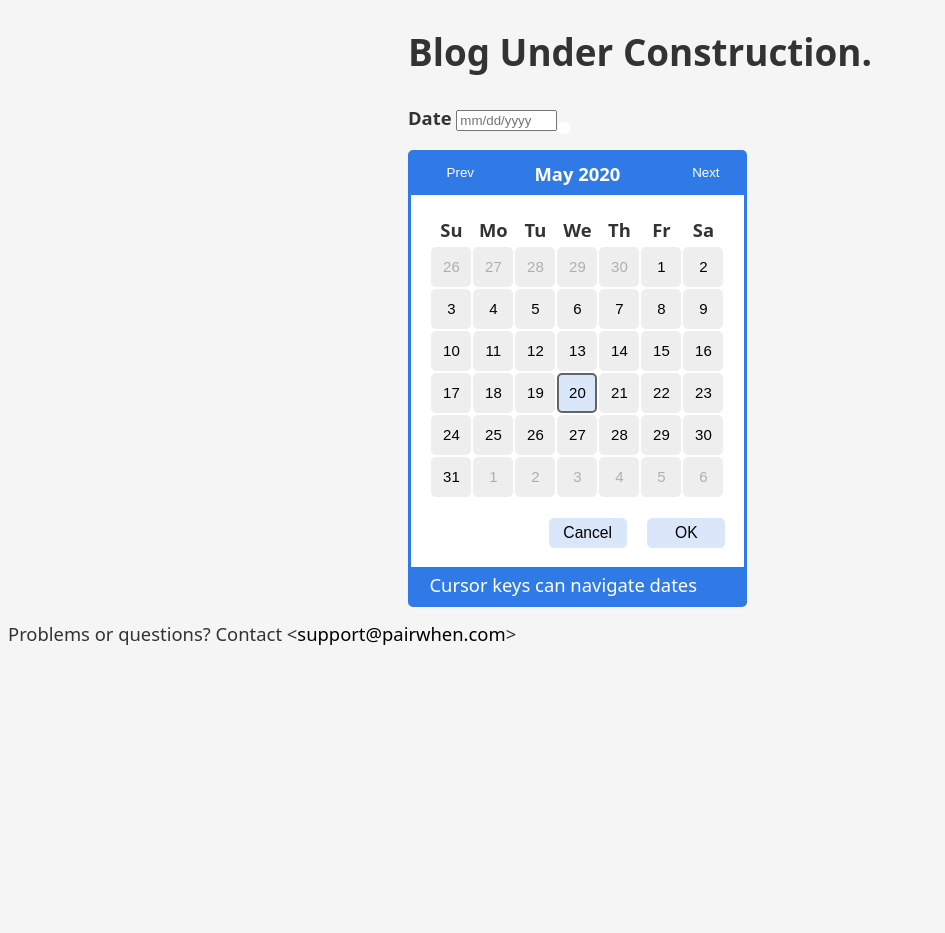
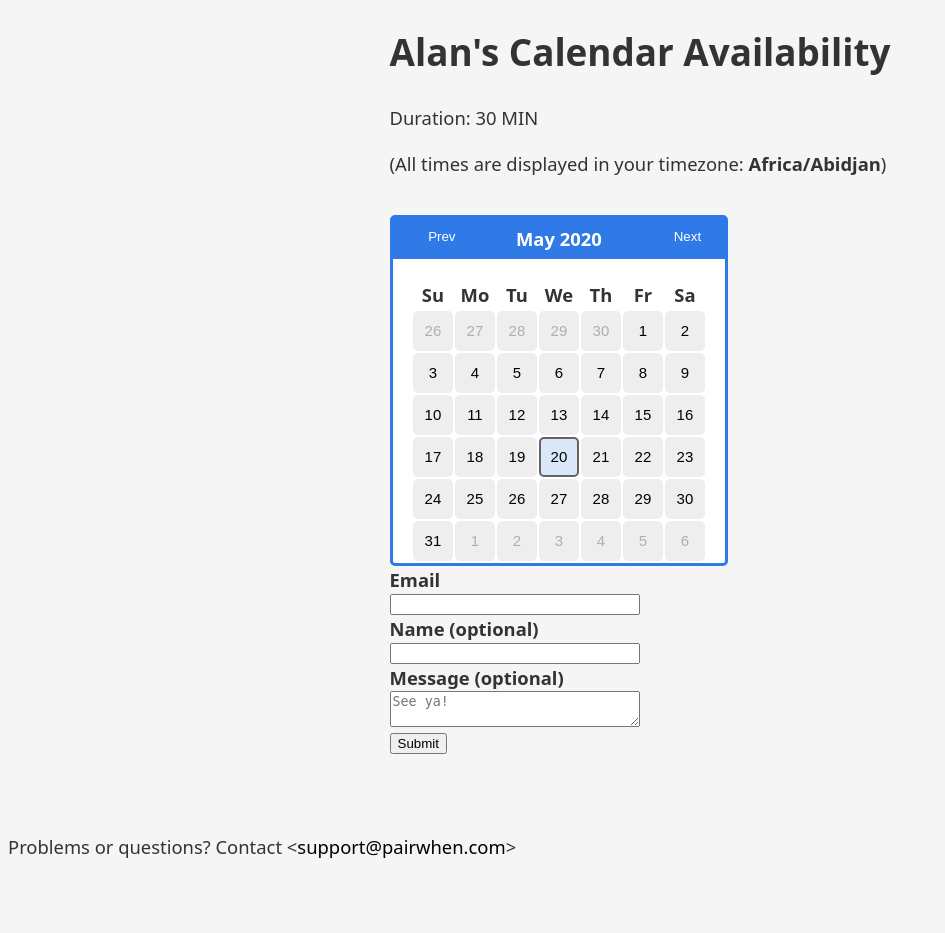
Before and after one commit to linstantnoodles/pairwhen, a Flask app: template main/templates/calendar.html in a window 1280 px wide. Shown: the part 88-1021 px from the top of the page, without its empty margins (0-945 px from the left). Before the commit the page ends 733 px from the top, so only its background shows below. Run offline with Flask 2, Linux system fonts and the light colour scheme; the template is opened without the code that fills it, so the values that code supplies are empty; some libraries are stand-ins or nearby versions.

Commit message:
update with calendar picker

```diff
--- a/main/static/css/datepicker.css
+++ b/main/static/css/datepicker.css
@@ -33,10 +33,10 @@
 }
 
 .datepicker .datepickerDialog {
-  position: absolute;
+  /*position: absolute;*/
   clear: both;
   border: 3px solid hsl(216, 80%, 55%);
-  margin-top: 1em;
+  /*margin-top: 1em;*/
   border-radius: 5px;
   padding: 0;
   background-color: #fff;
--- a/main/static/js/calendar-button.js
+++ b/main/static/js/calendar-button.js
@@ -114,18 +114,3 @@ CalendarButtonInput.prototype.handleFocus = function () {
 };
 
 // Initialize menu button date picker
-
-window.addEventListener('load' , function () {
-
-  var datePickers = document.querySelectorAll('.datepicker');
-
-  datePickers.forEach(function (dp) {
-    var inputNode   = dp.querySelector('input');
-    var buttonNode  = dp.querySelector('button');
-    var dialogNode  = dp.querySelector('[role=dialog]');
-
-    var datePicker = new DatePicker(inputNode, buttonNode, dialogNode);
-    datePicker.init();
-  });
-
-});
--- a/main/static/js/datepicker-day.js
+++ b/main/static/js/datepicker-day.js
@@ -166,9 +166,7 @@ DatePickerDay.prototype.handleMouseDown = function (event) {
   else {
     this.datepicker.setTextboxDate(this.day);
     // this.datepicker.hide();
-    // this.datepicker.setSelectedDay(this.day);
-    this.domNode.setAttribute('tabindex', '0');
-
+    this.datepicker.setActiveDay(this.domNode);
   }
 
   event.stopPropagation();
@@ -177,5 +175,5 @@ DatePickerDay.prototype.handleMouseDown = function (event) {
 };
 
 DatePickerDay.prototype.handleFocus = function () {
-  this.datepicker.setMessage(this.datepicker.messageCursorKeys);
+  // this.datepicker.setMessage(this.datepicker.messageCursorKeys);
 };
--- a/main/static/js/datepicker.js
+++ b/main/static/js/datepicker.js
@@ -21,6 +21,7 @@ var DatePicker = function (inputNode, buttonNode, dialogNode) {
   this.messageNode = dialogNode.querySelector('.message');
 
   this.dateInput = new CalendarButtonInput(this.inputNode, this.buttonNode, this);
+  this.callback = null;
 
   this.MonthYearNode = this.dialogNode.querySelector('.monthYear');
 
@@ -35,6 +36,7 @@ var DatePicker = function (inputNode, buttonNode, dialogNode) {
   this.tbodyNode = this.dialogNode.querySelector('table.dates tbody');
 
   this.lastRowNode = null;
+  this.activeNode = null;
 
   this.days = [];
 
@@ -60,15 +62,15 @@ var DatePicker = function (inputNode, buttonNode, dialogNode) {
 
 };
 
-DatePicker.prototype.init = function () {
-
+DatePicker.prototype.init = function (callback) {
+  this.callback = callback;
   this.dateInput.init();
 
-  this.okButtonNode.addEventListener('click', this.handleOkButton.bind(this));
-  this.okButtonNode.addEventListener('keydown', this.handleOkButton.bind(this));
+  // this.okButtonNode.addEventListener('click', this.handleOkButton.bind(this));
+  // this.okButtonNode.addEventListener('keydown', this.handleOkButton.bind(this));
 
-  this.cancelButtonNode.addEventListener('click', this.handleCancelButton.bind(this));
-  this.cancelButtonNode.addEventListener('keydown', this.handleCancelButton.bind(this));
+  // this.cancelButtonNode.addEventListener('click', this.handleCancelButton.bind(this));
+  // this.cancelButtonNode.addEventListener('keydown', this.handleCancelButton.bind(this));
 
   this.prevMonthNode.addEventListener('click', this.handlePreviousMonthButton.bind(this));
   this.nextMonthNode.addEventListener('click', this.handleNextMonthButton.bind(this));
@@ -81,8 +83,8 @@ DatePicker.prototype.init = function () {
 
   this.nextYearNode.addEventListener('keydown', this.handleNextYearButton.bind(this));
 
-  document.body.addEventListener('mousedown', this.handleBackgroundMouseDown.bind(this), true);
-  document.body.addEventListener('mouseup', this.handleBackgroundMouseUp.bind(this), true);
+  //document.body.addEventListener('mousedown', this.handleBackgroundMouseDown.bind(this), true);
+  //document.body.addEventListener('mouseup', this.handleBackgroundMouseUp.bind(this), true);
 
   // Create Grid of Dates
 
@@ -153,9 +155,13 @@ DatePicker.prototype.showLastRow = function () {
   this.lastRowNode.style.visibility = 'visible';
 };
 
-DatePicker.prototype.setSelectedDay = function(date) {
-  console.log(date);
-  date.domNode.setAttribute('tabindex', '0');
+DatePicker.prototype.setActiveDay = function(node) {
+  if (this.activeNode) {
+    this.activeNode.setAttribute('tabindex', '-1');
+  }
+  this.activeNode = node;
+  this.callback(node);
+  node.setAttribute('tabindex', '0');
 };
 
 DatePicker.prototype.setFocusDay = function (flag) {
@@ -219,7 +225,7 @@ DatePicker.prototype.isOpen = function () {
 };
 
 DatePicker.prototype.hide = function () {
-
+  return;
   this.setMessage('');
 
   this.dialogNode.style.display = 'none';
--- a/main/templates/calendar.html
+++ b/main/templates/calendar.html
@@ -1,24 +1,86 @@
 {% extends 'base.html' %}
 {% block styles %}
   <link rel="stylesheet" href="{{ url_for('static', filename='css/datepicker.css') }}">
+  <style type="text/css">
+    #date-picker-container {
+      display: flex;
+      flex-direction: row;
+      width: 500px;
+      justify-content: space-between;
+    }
+
+    #id-textbox-1{
+      display: none;
+    }
+
+    .u--hide {
+      display: none;
+    }
+
+    .calendar-form {
+      display: flex;
+      flex-direction: column;
+      width: 50%;
+    }
+
+    .time-list {
+      transform: translateX(-20%);
+      -webkit-transform: translateX(-20%);
+      height: 350px;
+      overflow: scroll;
+    }
+
+    .slide-in {
+        animation: slide-in 0.5s forwards;
+        -webkit-animation: slide-in 0.5s forwards;
+    }
+
+    @keyframes slide-in {
+      100% { transform: translateX(0%); }
+    }
+    @-webkit-keyframes slide-in {
+        100% { -webkit-transform: translateX(0%); }
+    }
+
+    .slide-out {
+      animation: slide-out 0.5s forwards;
+      -webkit-animation: slide-out 0.5s forwards;
+    }
+
+    @keyframes slide-out {
+        100% { transform: translateX(0%); }
+    }
+
+    @-webkit-keyframes slide-out {
+        100% { -webkit-transform: translateX(0%); }
+    }
+
+    @keyframes slide-out {
+        0% { transform: translateX(0%); }
+        100% { transform: translateX(-100%); }
+    }
+
+    @-webkit-keyframes slide-out {
+        0% { -webkit-transform: translateX(0%); }
+        100% { -webkit-transform: translateX(-100%); }
+    }
+  </style>
 {% endblock %}
 
 {% block content %}
 <div class="calendar">
-  <h1>Blog Under Construction.</h1>
+  <h1>Alan's Calendar Availability</h1>
+  <p>Duration: 30 MIN</p>
+  <p class="tz-info-invite">(All times are displayed in your timezone: <span id="timezone"></span>)</p>
+  <div id="date-picker-container">
     <div id="myDatepicker" class="datepicker">
-  <div class="date">
-    <label for="id-textbox-1">
-      Date
-    </label>
         <input type="text"
                placeholder="mm/dd/yyyy"
                id="id-textbox-1"
                aria-autocomplete="none">
-    <button class="icon" aria-label="Choose Date">
+        <!-- <button class="icon" aria-label="Choose Date">
           <span class="fa fa-calendar-alt fa-2x"></span>
-    </button>
-  </div>
+        </button> -->
       <div id="id-datepicker-1"
            class="datepickerDialog"
            role="dialog"
@@ -319,7 +381,7 @@
             </tr>
           </tbody>
         </table>
-    <div class="dialogButtonGroup">
+        <!-- <div class="dialogButtonGroup">
           <button class="dialogButton" value="cancel">
             Cancel
           </button>
@@ -328,14 +390,75 @@
           </button>
         </div>
         <div class="message" aria-live="polite">
-      Test
+        </div>-->
       </div>
     </div>
+      {% for key, value in availability.items() %}
+      <ol id="curr-times" class="u--hide time-list {{ key }}">
+        {% for time in value %}
+          <li>
+            <div>
+            <span class="time-range-available">{{ time }}</span>
             </div>
+            <input type="radio" value="{{ time }}" name="available_time">
+          </li>
+        {% endfor %}
+      </ol>
+      {% endfor %}
+    </div>
+    <form id="form" action="/calendar/linalan" method="POST">
+      <input type="hidden" name="timezone" id="timezone_value"/>
+      <div class="calendar-form">
+          <label for="email">Email</label>
+          <input id="email" type="email" name="email" required/>
+          <label for="name">Name (optional)</label>
+          <input id="name" type="text" name="name"/>
+          <label for="message">Message (optional)</label>
+          <textarea id="message" type="text" name="message" placeholder="See ya!"></textarea>
+      </div>
+      <button type="submit">Submit</button>
+    </form>
+    <br>
     {% block scripts %}
+      <script type="text/javascript" src="{{ url_for('static', filename='js/moment-min.js') }}"></script>
+      <script type="text/javascript" src="{{ url_for('static', filename='js/moment-timezone.js') }}"></script>
       <script type="text/javascript" src="{{ url_for('static', filename='js/datepicker.js') }}"></script>
       <script type="text/javascript" src="{{ url_for('static', filename='js/calendar-button.js') }}"></script>
       <script type="text/javascript" src="{{ url_for('static', filename='js/datepicker-day.js') }}"></script>
+      <script type="text/javascript">
+          const timezone = moment.tz.guess();
+        let tzElement = document.getElementById("timezone");
+        let tzValueElement = document.getElementById("timezone_value"); // send to server
+        tzElement.innerHTML = timezone;
+        tzValueElement.value = timezone;
+        window.addEventListener('load' , function () {
+          let myWeekMap = ["sunday", "monday", "tuesday", "wednesday", "thursday", "friday", "saturday"];
+          let currWeekday = null;
+          var datePickers = document.querySelectorAll('.datepicker');
+          datePickers.forEach(function (dp) {
+            var inputNode   = dp.querySelector('input');
+            var buttonNode  = dp.querySelector('button');
+            var dialogNode  = dp.querySelector('[role=dialog]');
+            var datePicker = new DatePicker(inputNode, buttonNode, dialogNode);
+            datePicker.init((pickedDate) => {
+              let value = pickedDate.getAttribute("data-date");
+              let parts = value.split('-');
+              let mydate = new Date(parts[0], parts[1] - 1, parts[2]);
+              let day = mydate.getDay();
+              if (currWeekday) {
+                currWeekday.classList.add("u--hide");
+                currWeekday.classList.remove("slide-in");
+                // Force reflow so that we can repeat the animation if double clicked on same weekday
+                void currWeekday.offsetWidth;
+              }
+              let elements = document.getElementsByClassName(myWeekMap[day]);
+              elements[0].classList.remove("u--hide");
+              elements[0].classList.add("slide-in");
+              currWeekday = elements[0];
+            });
+          });
+        });
+      </script>
     {% endblock %}
 </div>
 {% endblock %}
```
Also changed, not shown: main/__init__.py (+144 -3 lines). Lines whose indentation alone changed are shown as unchanged.
